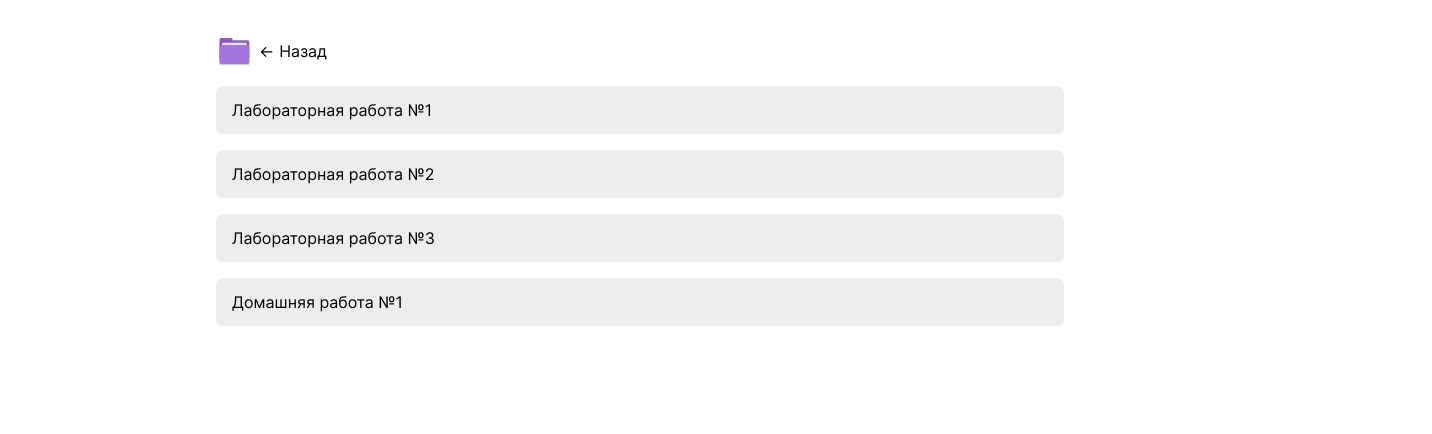
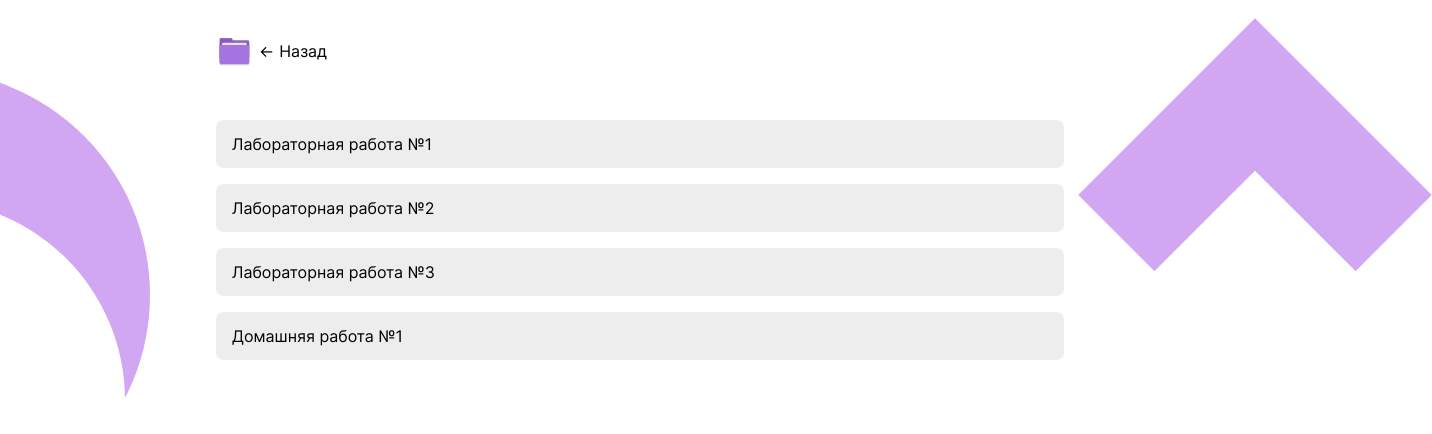
Before and after one commit to Lizaakishina/ReviewSite, a React (Create React App) app: page /subject/1 in a window 1280 px wide. Shown: the top 434 px of the page, 1432 px wide, since content can reach past the window. Built offline with nearby package versions, Linux system fonts and the light colour scheme.

Commit message:
fix: косметические правки

```diff
--- a/src/components/App/App.js
+++ b/src/components/App/App.js
@@ -15,6 +15,34 @@ import { CurrentUserContext } from '../../context/CurrentUserContext';
 import { LoginContext } from '../../context/LoginContext';
 import { getUser, login, register } from '../../utils/mainApi';
 import { Redirect } from 'react-router-dom/cjs/react-router-dom.min';
+
+const subjectData = [
+  {
+    id: 1,
+    title: "Технологии и методы программирования",
+    semester: "2 семестр",
+  },
+  {
+    id: 2,
+    title: "Электроника аппаратных средств защиты информации",
+    semester: "4 семестр",
+  },
+  {
+    id: 3,
+    title: "Схемотехника дискретных устройств",
+    semester: "4 семестр",
+  },
+  {
+    id: 4,
+    title: "Схемотехника аппаратных средств защиты информации",
+    semester: "5 семестр",
+  },
+  {
+    id: 5,
+    title: "Основы микро- и радиоэлектроники",
+    semester: "5 семестр",
+  },
+]
 
 const App = () => {
   const [loggedIn, setLoggedIn] = useState(false)
--- a/src/components/Profile/Profile.css
+++ b/src/components/Profile/Profile.css
@@ -5,6 +5,7 @@
   justify-items: center;
   gap: 20px 20px;
   margin: 47px auto 0;
+  overflow: hidden;
 }
 
 @media (max-width: 1240px) {
--- a/src/components/SubjectDetails/SubjectDetails.css
+++ b/src/components/SubjectDetails/SubjectDetails.css
@@ -19,3 +19,51 @@
   margin-left: 5px;
   align-self: center;
 }
+
+.subject__list {
+  margin-top: 50px;
+}
+
+.decor5 {
+  z-index: -2;
+  position: absolute;
+  bottom: 200px;
+  left: -275px;
+  width: 400px;
+  height: 400px;
+  border-radius: 50%;
+  background-color: #ffffff;
+}
+
+.decor6 {
+  z-index: -3;
+  position: absolute;
+  left: -300px;
+  width: 450px;
+  height: 450px;
+  border-radius: 50%;
+  background-color: #c691f0;
+  opacity: .8;
+}
+
+.decor7 {
+  z-index: -3;
+  position: absolute;
+  right: -100px;
+  width: 250px;
+  height: 250px;
+  background-color: #c691f0;
+  opacity: .8;
+  transform: rotate(-45deg);
+}
+
+.decor8 {
+  z-index: -3;
+  position: absolute;
+  bottom: 400px;
+  right: -70px;
+  width: 190px;
+  height: 190px;
+  background-color: #ffffff;
+  transform: rotate(-45deg);
+}
--- a/src/components/SubjectDetails/SubjectDetails.jsx
+++ b/src/components/SubjectDetails/SubjectDetails.jsx
@@ -31,7 +31,11 @@ const SubjectDetails = () => {
         <p className="subjectDetails__text">&larr;</p>
         <p className="subjectDetails__text">Назад</p>
       </Link>
-      <div>
+      <div className="decor5"></div>
+      <div className="decor6"></div>
+      <div className="decor7"></div>
+      <div className="decor8"></div>
+      <div className="subject__list">
         {TaskData.map((subject) => (
           <Task
             key={subject.id}
--- a/src/components/TaskDetails/TaskDetails.css
+++ b/src/components/TaskDetails/TaskDetails.css
@@ -5,3 +5,12 @@
   border-radius: 7px;
   max-width: 880px;
 }
+
+.taskDetails__linkLogo {
+  width: 38px;
+  height: 38px;
+  align-self: flex-start;
+  display: flex;
+  flex-direction: row;
+  justify-content: flex-start;
+}
--- a/src/components/TaskDetails/TaskDetails.jsx
+++ b/src/components/TaskDetails/TaskDetails.jsx
@@ -46,7 +46,7 @@ const faqList = [
 const TaskDetails = () => {
   return (
     <section className="taskDetails">
-      <Link to="/profile" className="link subjectDetails__linkLogo">
+      <Link to="/profile" className="link taskDetails__linkLogo">
         <img src={logo} alt='логотип' />
         <p className="subjectDetails__text">&larr;</p>
         <p className="subjectDetails__text">Назад</p>
--- a/src/index.css
+++ b/src/index.css
@@ -24,7 +24,7 @@ body {
 }
 
 .link:hover {
-  opacity: 0.7;
+  opacity: 0.85;
   transition: 0.3s;
 }
 
```
Lines whose indentation alone changed are shown as unchanged.
